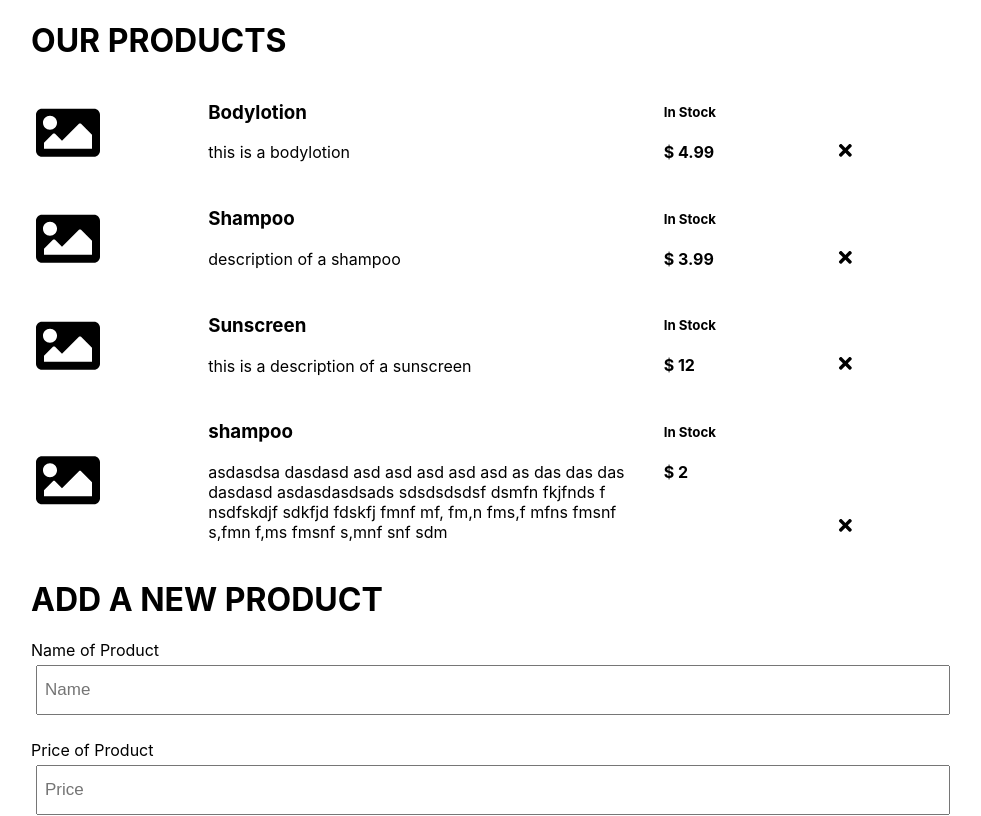
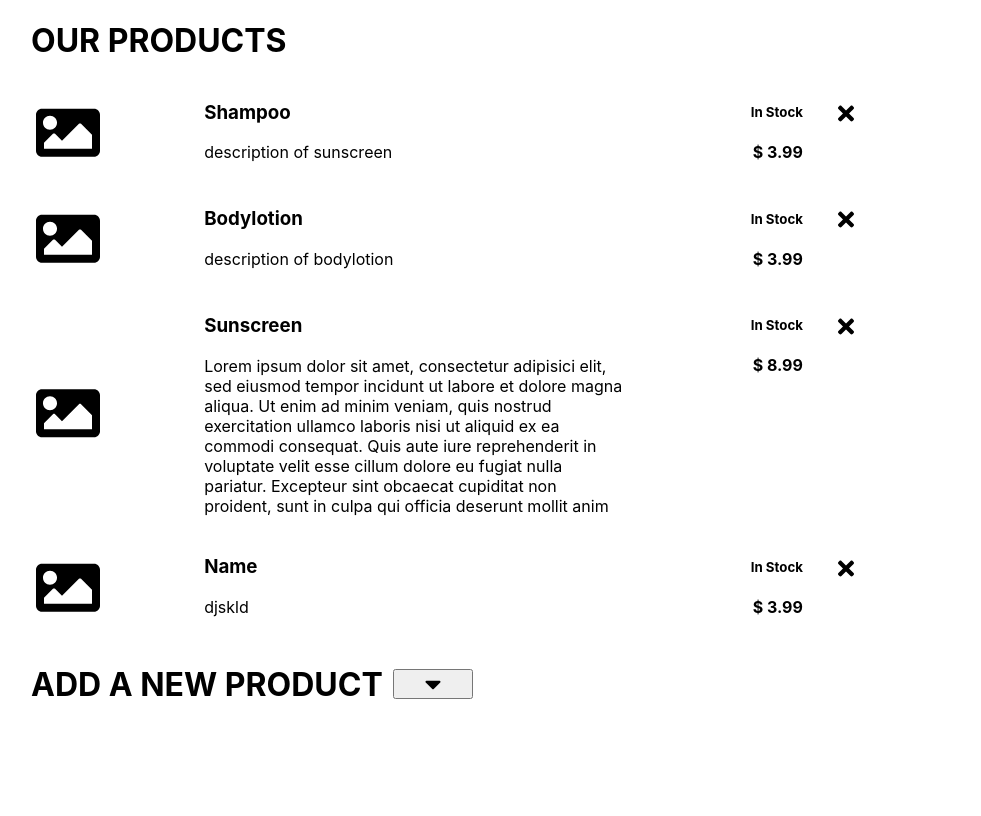
Before and after one commit to schuppli/product-page, a React (Create React App) app: page / in a window 1280 px wide. Shown: the top 816 px of the page, without its empty margins (161-1142 px from the left). Built offline with nearby package versions, Linux system fonts and the light colour scheme; data requests are answered from the project's data file.

Commit message:
form to add new products is now hidden by default

```diff
--- a/db.json
+++ b/db.json
@@ -1,32 +1,32 @@
 {
   "products": [
     {
-      "id": 1,
-      "name": "Bodylotion",
-      "description": "this is a bodylotion",
-      "stock": 150,
-      "price": 4.99
+      "name": "Shampoo",
+      "description": "description of sunscreen",
+      "price": "3.99",
+      "stock": "20",
+      "id": 2
     },
     {
-      "name": "Shampoo",
-      "description": "description of a shampoo",
+      "name": "Bodylotion",
+      "description": "description of bodylotion",
       "price": "3.99",
-      "stock": "3",
+      "stock": "13",
+      "id": 3
+    },
+    {
+      "name": "Sunscreen",
+      "description": "Lorem ipsum dolor sit amet, consectetur adipisici elit, sed eiusmod tempor incidunt ut labore et dolore magna aliqua. Ut enim ad minim veniam, quis nostrud exercitation ullamco laboris nisi ut aliquid ex ea commodi consequat. Quis aute iure reprehenderit in voluptate velit esse cillum dolore eu fugiat nulla pariatur. Excepteur sint obcaecat cupiditat non proident, sunt in culpa qui officia deserunt mollit anim id est laborum.",
+      "price": "8.99",
+      "stock": "20",
       "id": 4
     },
     {
-      "name": "Sunscreen",
-      "description": "this is a description of a sunscreen",
-      "price": "12",
-      "stock": "14",
+      "name": "Name",
+      "description": "djskld",
+      "price": "3.99",
+      "stock": "12",
       "id": 5
-    },
-    {
-      "name": "shampoo",
-      "description": "asdasdsa dasdasd asd asd asd asd asd as das das das dasdasd asdasdasdsads sdsdsdsdsf dsmfn fkjfnds f nsdfskdjf sdkfjd fdskfj fmnf mf, fm,n fms,f mfns fmsnf s,fmn f,ms fmsnf s,mnf snf sdm",
-      "price": "2",
-      "stock": "3",
-      "id": 6
     }
   ]
 }
--- a/public/index.html
+++ b/public/index.html
@@ -9,7 +9,6 @@
       name="description"
       content="Web site created using create-react-app"
     />
-    <link rel="apple-touch-icon" href="%PUBLIC_URL%/logo192.png" />
     <!--
       manifest.json provides metadata used when your web app is installed on a
       user's mobile device or desktop. See https://developers.google.com/web/fundamentals/web-app-manifest/
--- a/src/App.js
+++ b/src/App.js
@@ -1,9 +1,11 @@
 import { useState, useEffect } from 'react'
 import Products from "./components/Products";
 import AddProduct from './components/AddProduct';
+import HeaderAddProduct from './components/HeaderAddProduct';
 
 function App() {
 
+  const [showAddProduct, setShowAddProduct] = useState(false)
   const [products, setProducts] = useState([]);
 
   useEffect(() => {
@@ -13,6 +15,7 @@ function App() {
     }
 
     getProducts()
+
   }, [])
 
   //fetch products from json server
@@ -27,8 +30,9 @@ function App() {
     const res = await fetch(`http://localhost:5000/products/${id}`, {
       method: 'DELETE',
     })
+
     res.status === 200
-      ? setProducts(products.filter((product) => product.id != id))
+      ? setProducts(products.filter((product) => product.id !== id))
       : alert('Error Deleting This Task')
   }
 
@@ -43,14 +47,26 @@ function App() {
     })
 
     const data = await res.json()
-
     setProducts([...products, data])
   }
 
   return (
     <div className="App">
-      <Products products={products} onDelete={deleteProduct} />
-      <AddProduct onAdd={addProduct} />
+
+      <h1>OUR PRODUCTS</h1>
+
+      {
+        products.length > 0
+          ? (<Products products={products} onDelete={deleteProduct} />)
+          : (<h5>The store is empty - no products to show</h5>)
+      }
+
+      <HeaderAddProduct onAdd={() => setShowAddProduct(!showAddProduct)} showAdd={showAddProduct} />
+
+      {
+        showAddProduct && <AddProduct onAdd={addProduct} />
+      }
+
     </div>
   );
 }
--- a/src/components/AddProduct.js
+++ b/src/components/AddProduct.js
@@ -10,6 +10,7 @@ const AddProduct = ({ onAdd }) => {
 
     const onSubmit = (e) => {
         e.preventDefault()
+
         if (!name) {
             alert('Please add a Name')
             return
@@ -30,9 +31,9 @@ const AddProduct = ({ onAdd }) => {
     //TODO: add validation
     return (
         <div>
-            <h1>ADD A NEW PRODUCT</h1>
             <form className="addProduct" onSubmit={onSubmit}>
-                <div class='formControl'>
+
+                <div className='formControl'>
                     <label htmlFor="productName" id='labelName'>Name of Product</label>
                     <input
                         type="text"
@@ -43,10 +44,11 @@ const AddProduct = ({ onAdd }) => {
                     />
                 </div>
 
-                <div class='formControl'>
+                <div className='formControl'>
                     <label htmlFor="productPrice" id='labelPrice'>Price of Product</label>
                     <input
                         type="number"
+                        min="0,0"
                         id="productPrice"
                         placeholder='Price'
                         value={price}
@@ -54,7 +56,7 @@ const AddProduct = ({ onAdd }) => {
                     />
                 </div>
 
-                <div class='formControl'>
+                <div className='formControl'>
                     <label htmlFor="productDescription" id='labelDescription'>Description</label>
                     <input
                         type="text"
@@ -65,10 +67,11 @@ const AddProduct = ({ onAdd }) => {
                     />
                 </div>
 
-                <div class='formControl'>
+                <div className='formControl'>
                     <label htmlFor="productStock" id='labelStock'>Quantity in Stock</label>
                     <input
                         type="number"
+                        min="0"
                         id="productStock"
                         placeholder='In Stock'
                         value={stock}
--- /dev/null
+++ b/src/components/HeaderAddProduct.js
@@ -0,0 +1,18 @@
+import React from 'react'
+import { FaCaretDown, FaCaretUp } from 'react-icons/fa'
+
+const HeaderAddProduct = ({ onAdd, showAdd }) => {
+    return (
+        <div className='header'>
+            <h1>ADD A NEW PRODUCT</h1>
+            <button onClick={onAdd}>
+                {showAdd
+                    ? <FaCaretUp className='caret' />
+                    : <FaCaretDown className='caret' />
+                }
+            </button>
+        </div>
+    )
+}
+
+export default HeaderAddProduct
--- a/src/components/Product.js
+++ b/src/components/Product.js
@@ -1,26 +1,26 @@
 import React from 'react'
 import { FaImage, FaTimes } from 'react-icons/fa'
 
-//TODO: handle overflow for long descriptions, maybe even hide description until user clicks on the item
-//
 const Product = ({ product, onDelete }) => {
     return (
-        <div className="product">
-            <div className="productImage">
-                <FaImage className="faImage" />
+        <div className='product'>
+
+            <div className='productImage'>
+                <FaImage className='faImage' />
             </div>
-            <div className="productText">
+
+            <div className='productText'>
                 <h3>{product.name}</h3>
                 <p>{product.description}</p>
             </div>
-            <div className="productInfo">
-                <h5>{product.stock > 0 ? "In Stock" : "Sold Out"}</h5>
+
+            <div className='productInfo'>
+                <h5>{product.stock > 0 ? 'In Stock' : 'Sold Out'}</h5>
                 <h4>{"$ " + product.price}</h4>
             </div>
-            <div className="productX">
-                <h3>
-                    <FaTimes onClick={() => onDelete(product.id)} />
-                </h3>
+
+            <div className='productX'>
+                <FaTimes className='faTimes' onClick={() => onDelete(product.id)} />
             </div>
 
         </div>
--- a/src/components/Products.js
+++ b/src/components/Products.js
@@ -4,7 +4,6 @@ import Product from './Product'
 const Products = ({ products, onDelete }) => {
     return (
         <div>
-            <h1>OUR PRODUCTS</h1>
             {products.map((product, index) => (
                 <Product key={index} product={product} onDelete={onDelete} />
             ))}
--- a/src/index.css
+++ b/src/index.css
@@ -16,6 +16,10 @@ code {
   margin: 0 15vw;
 }
 
+button {
+  cursor: pointer;
+}
+
 .product {
   display: flex;
   justify-content: space-around;
@@ -23,31 +27,41 @@ code {
 }
 
 .productImage {
-  /* background-color: rosybrown; */
   width: 20%;
-}
-
-.productText {
-  /*background-color: aliceblue;*/
-  width: 50%;
-  margin: 0 25px 0 0;
-}
-
-.productInfo {
-  /* background-color: blanchedalmond; */
-  width: 20%;
-  align-items: flex-end;
-}
-
-.productX {
-  width: 10%;
-  align-content: flex-end;
-  /* background-color: darkseagreen; */
 }
 
 .faImage {
   width: 5vw;
   height: 100%;
+}
+
+.productText {
+  width: 50%;
+  margin: 0 10px 0 0;
+  overflow: hidden;
+}
+
+.productText h3 {
+  overflow: scroll;
+}
+
+.productText p {
+  max-height: 20vh;
+  overflow: scroll;
+}
+
+.productInfo {
+  width: 20%;
+  text-align: end;
+}
+
+.productX {
+  width: 10%;
+  padding: 19px 0 0 35px;
+}
+
+.productX .faTimes {
+  height: 25px;
 }
 
 .formControl {
@@ -65,3 +79,22 @@ code {
   padding: 3px 7px;
   font-size: 17px;
 }
+
+.header {
+  display: flex;
+  align-items: center;
+  width: 100%;
+}
+
+.header button {
+  display: inline-block;
+  height: 30px;
+  width: 80px;
+  margin-left: 10px;
+  padding: 0;
+}
+
+.caret {
+  height: 100%;
+  width: 100%;
+}
```
Also changed, not shown: public/manifest.json.
